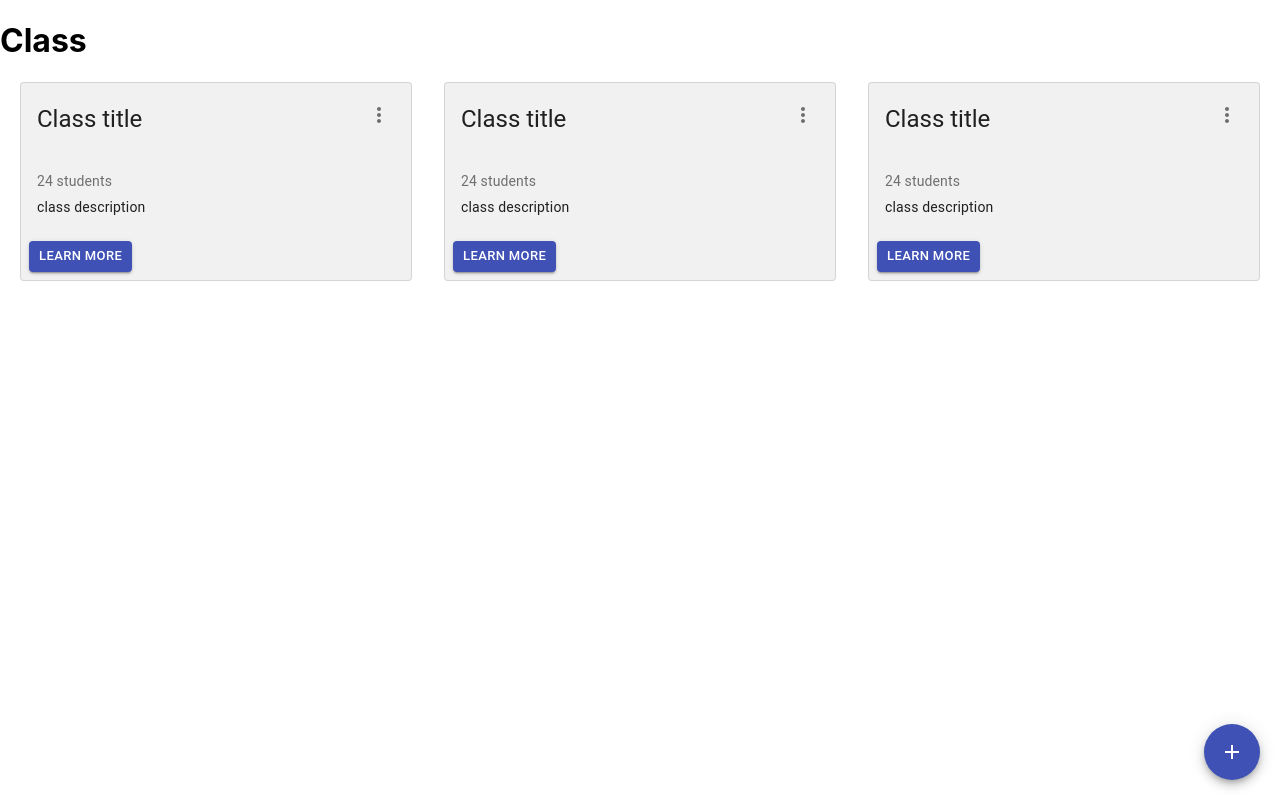
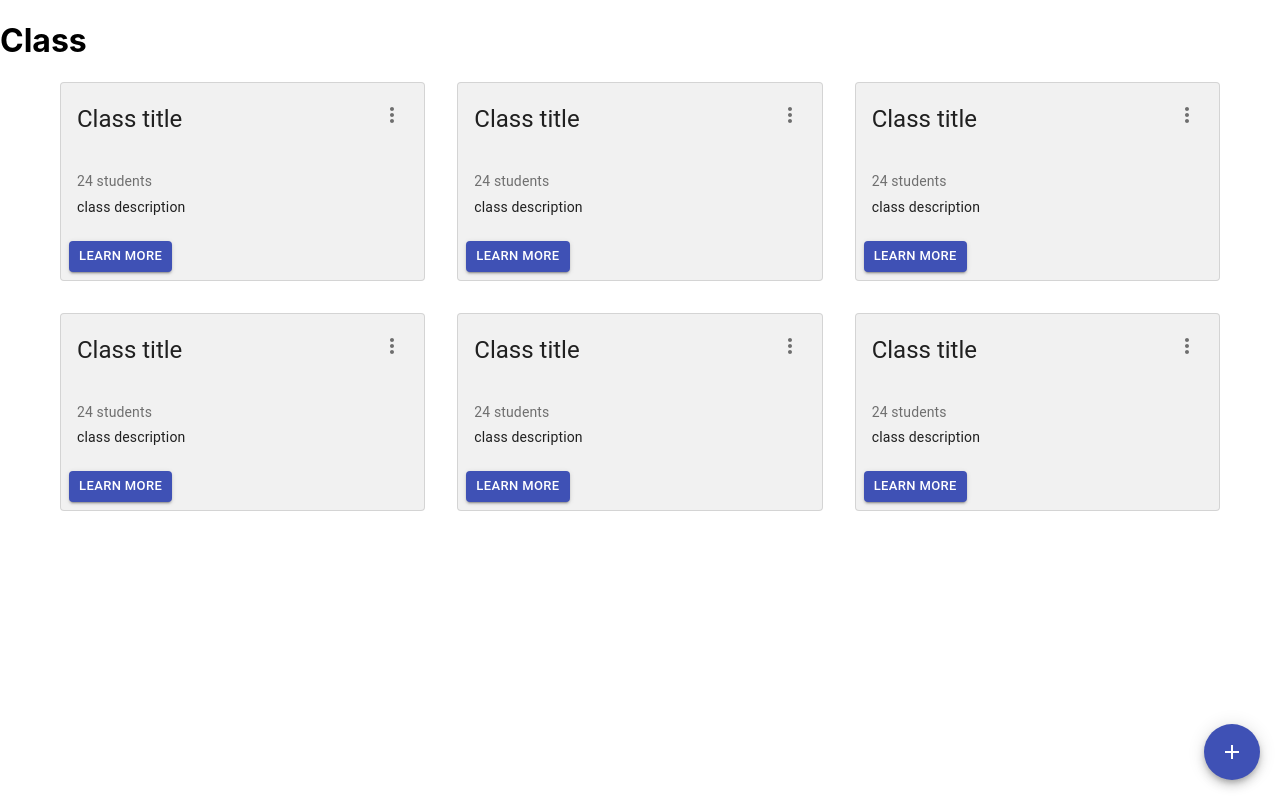
Before and after one commit to irenegloriia/Project-FE02-06, a React (Create React App) app: page /ClassesPage in a window 1280 px wide. Built offline with nearby package versions, Linux system fonts and the light colour scheme.

Commit message:
classesdata

```diff
--- a/src/components/ClassesData/index.js
+++ b/src/components/ClassesData/index.js
@@ -12,8 +12,8 @@ const useStyles = makeStyles({
     right: '20px',
   },
   GridContainer: {
-    paddingLeft: '20px',
-    paddingRight: '20px'
+    paddingLeft: '60px',
+    paddingRight: '60px'
   }
 });
 
@@ -32,6 +32,15 @@ const ClassesData = () => {
           <Grid item xs={12} sm={6} md={4}>
             <Card />
           </Grid>
+          <Grid item xs={12} sm={6} md={4}>
+            <Card />
+          </Grid>
+          <Grid item xs={12} sm={6} md={4}>
+            <Card />
+          </Grid>
+          <Grid item xs={12} sm={6} md={4}>
+            <Card />
+          </Grid>
         </Grid>
         <Fab color="primary" aria-label="add" className={classes.addbutton}>
           <AddIcon />
```
Also changed, not shown: 1 other file (tests, documents, lock files or other folders).
